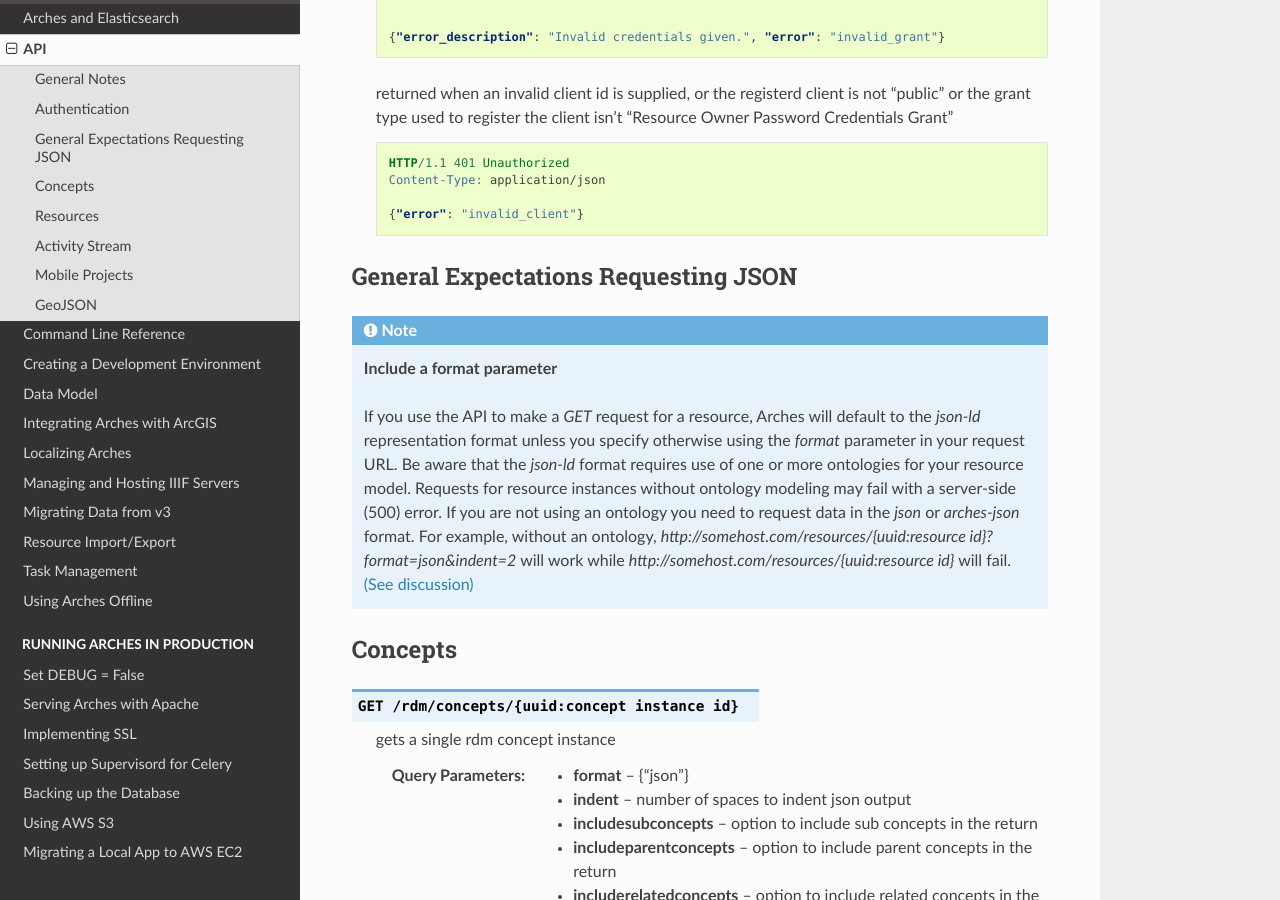
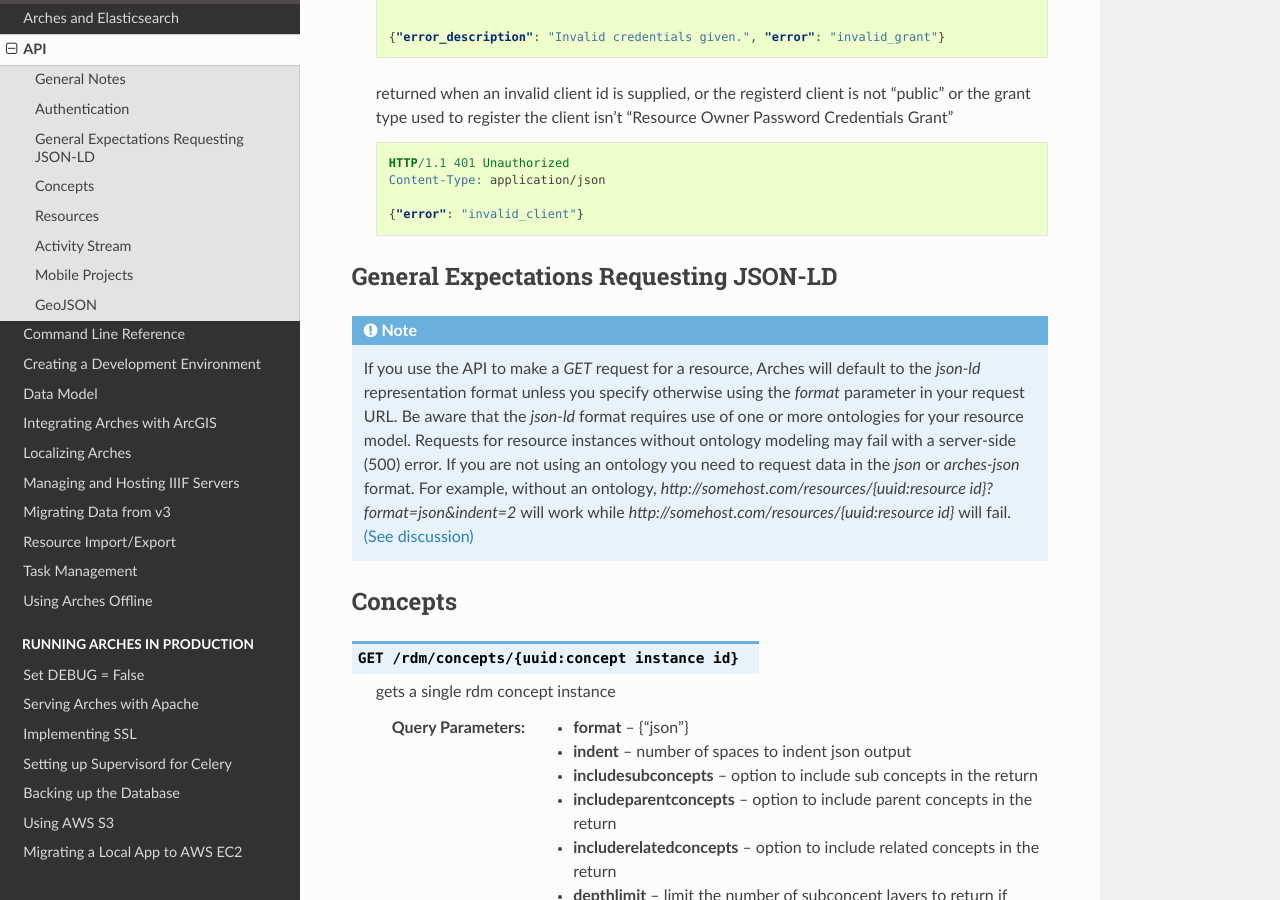
Before and after one commit to archesproject/arches-docs, a Sphinx documentation site: the page built from docs/api.txt, in a window 1280 px wide and 900 px high, scrolled down 2331 px. Built offline with Sphinx 7.4.7 and the Read the Docs theme 2.0.0, drawn with Linux system fonts in a browser that asks for light colours.

```diff
--- a/docs/api.txt
+++ b/docs/api.txt
@@ -206,11 +206,10 @@ OAuth 2.0 is a simple and secure authentication mechanism. It allows application
         {"error": "invalid_client"}
 
 
-General Expectations Requesting JSON
+General Expectations Requesting JSON-LD
 =========
 
 .. note::
-    **Include a format parameter**
 
     If you use the API to make a `GET` request for a resource, Arches will default to the `json-ld` representation
     format unless you specify otherwise using the `format` parameter in your request URL. Be aware that the
```
